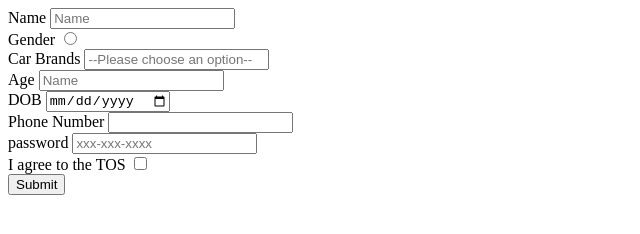
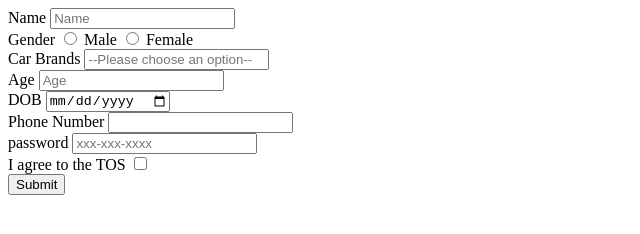
Before and after one commit to acciojob/signup-form-car-khilanlodhi, a website: page main.html in a window 1280 px wide. Shown: the whole page, without its empty margins (0-640 px from the left). Drawn offline with Linux system fonts and the light colour scheme.

Commit message:
created a submission

```diff
--- a/main.html
+++ b/main.html
@@ -8,18 +8,22 @@
 
 <body>
 	<!-- the entire body must be written by student -->
-	<form class = "f">
+	<form  method="post">
    <label for="name"> Name </label>
 		<input type = "text" required="yes" id="name" placeholder="Name">
 		<br>
-		 <label for="gender"> Gender </label>
-		<input type = "radio" required="yes" id="gender_m , gender_f">
+      <label for="male">Gender</label>
+		 <input type="radio"  name="gender" value="male">
+      <label for="male">Male</label>
+
+      <input type="radio" id="gender_m , gender_f" name="gender" value="female">
+      <label for="female">Female</label>
 		<br>
 		 <label for="cars"> Car Brands </label>
 		<input type = "select" required="yes" id="cars" placeholder="--Please choose an option--">
 		<br>
 		 <label for="age"> Age </label>
-		<input type = "number" required="yes" id="age" placeholder="Name">
+		<input type = "number" required="yes" id="age" placeholder="Age">
 		<br>
 		 <label for="dob"> DOB </label>
 		<input type = "date" required="yes" id="dob" placeholder="Name">
```
